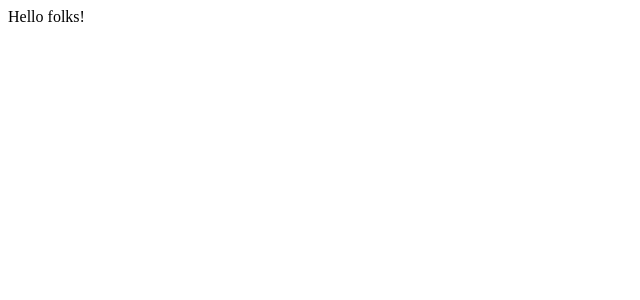
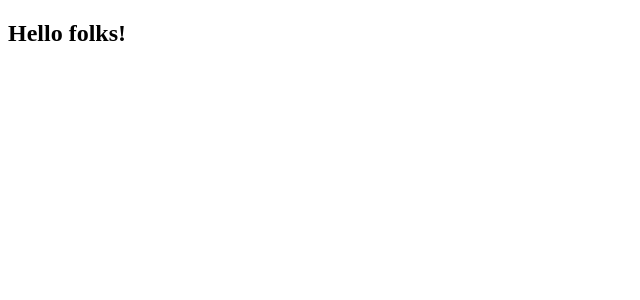
Before and after one commit to jasonkylefrank/G2-Prototyping, a Next.js app: page /showtell in a window 1280 px wide. Shown: the top 300 px of the page, without its empty margins (0-640 px from the left). Built offline with nearby package versions, Linux system fonts and the light colour scheme.

Commit message:
Made text bigger on test page

```diff
--- a/pages/showtell.js
+++ b/pages/showtell.js
@@ -1,3 +1,3 @@
 export default (props) => (
-    <div>Hello folks!</div>
+    <h2>Hello folks!</h2>
 );
```
